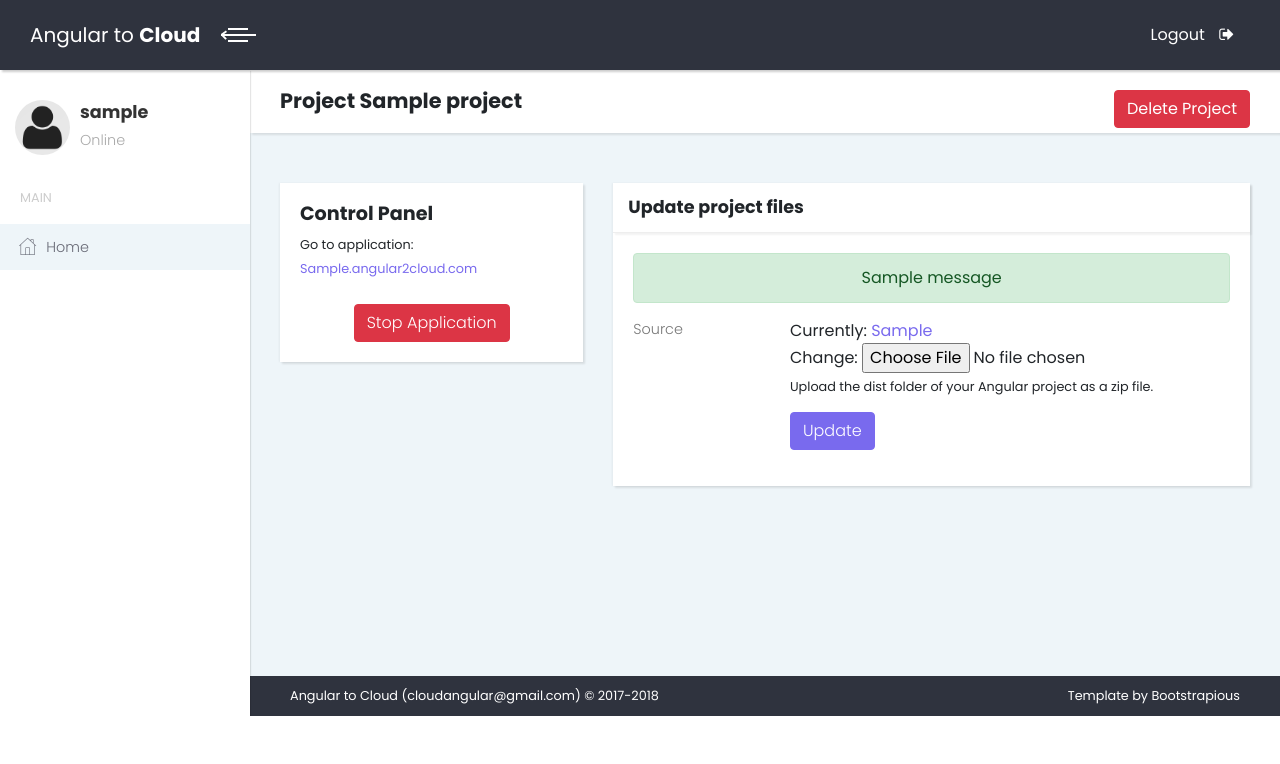
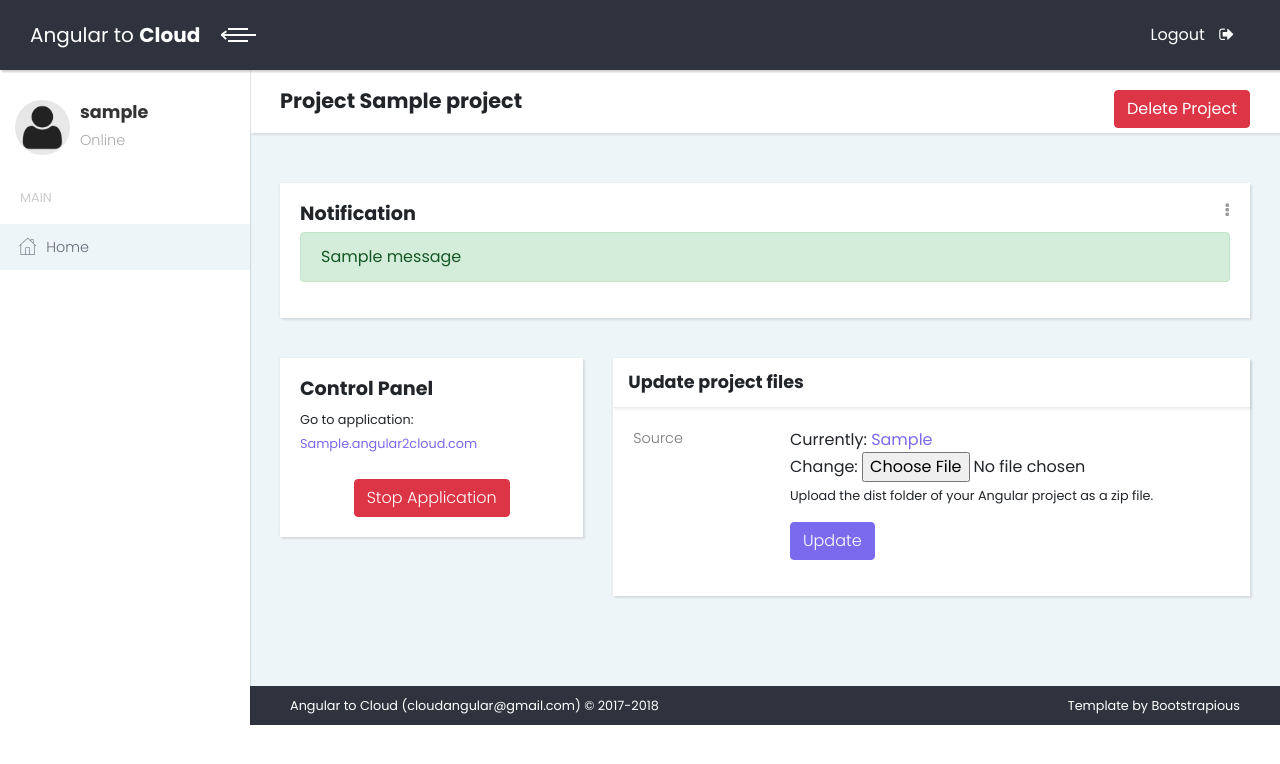
Before and after one commit to brunoliveira8/angular2cloud, a Django app: a page that uses angular2cloud/templates/dashboard/project_update_form.html in a window 1280 px wide. Shown: the top 764 px of the page. Run offline with Django 3.2, Linux system fonts and the light colour scheme; a user stored in the database is signed in; tables that the repository leaves empty hold one stand-in row (values such as "Sample post"); one stand-in notice (Sample message) is shown; some libraries are stand-ins or nearby versions.

Commit message:
Add success message to create view

```diff
--- a/angular2cloud/dashboard/views.py
+++ b/angular2cloud/dashboard/views.py
@@ -27,9 +27,10 @@ class ProjectList(ListView):
 
 
 @method_decorator(login_required, name='dispatch')
-class ProjectCreate(CreateView):
+class ProjectCreate(SuccessMessageMixin, CreateView):
     model = Project
     fields = ['name', 'domain', 'source']
+    success_message = "The project was created successfully! It may take a few seconds to the subdomain be available."
 
     def form_valid(self, form):
         n_projects = len(Project.objects.filter(user=self.request.user))
--- a/angular2cloud/templates/dashboard/project_update_form.html
+++ b/angular2cloud/templates/dashboard/project_update_form.html
@@ -2,14 +2,37 @@
 {% load widget_tweaks %}
 {% block page_header %} Project {{ project.name }} <a href="{% url 'project-delete' slug=project.domain%}" class="btn btn-danger pull-right"> Delete Project</a>{% endblock %}
 {% block content %}
+
 <section class="client">
     <div class="container-fluid">
+        {% if messages %}
+        <div class="row">
+        <!-- Work Amount  -->
+            <div class="col-lg-12">
+                <div class="work-amount card">
+                    <div class="card-close">
+                        <div class="dropdown">
+                            <button type="button" id="closeCard1" data-toggle="dropdown" aria-haspopup="true" aria-expanded="false" class="dropdown-toggle"><i class="fa fa-ellipsis-v"></i></button>
+                        <div aria-labelledby="closeCard1" class="dropdown-menu dropdown-menu-right has-shadow"><a href="#" class="dropdown-item remove"> <i class="fa fa-times"></i>Close</a><a href="#" class="dropdown-item edit"> <i class="fa fa-gear"></i>Edit</a></div>
+                        </div>
+                    </div>
+                    <div class="card-body">
+                        <h3>Notification</h3>
+                        <div class="alert alert-success" role="success">
+                            {% for message in messages %} {{ message }} {% endfor %}
+                        </div>
+                    </div>
+                </div>
+            </div>
+        </div>
+        {% endif %}
         <div class="row">
         <!-- Work Amount  -->
         <div class="col-lg-4">
             <div class="work-amount card">
             <div class="card-body">
-                  <h3>Control Panel</h3><small>Go to application: <a href="https://{{project.domain}}.angular2cloud.com">{{project.domain}}.angular2cloud.com</a> </small>
+                <h3>Control Panel</h3>
+                <small>Go to application: <a href="https://{{project.domain}}.angular2cloud.com">{{project.domain}}.angular2cloud.com</a> </small>
                 <div class="text-center">
                     <br>
                     <form method="post" action="{% url 'project-activate' %}">
@@ -40,11 +63,6 @@
                                 {% for error in form.non_field_errors %} {{ error }} {% endfor %}
                             </div>
                             {% endif %}
-                                {% if messages %}
-                                <div class="alert alert-success text-center" role="success">
-                                        {% for message in messages %} {{ message }} {% endfor %}
-                                </div>
-                                {% endif %}
                             <div class="form-group row">
                                 <label class="col-sm-3 form-control-label">Source</label>
                                 <div class="col-sm-9">
@@ -66,11 +84,4 @@
         </div>
     </div>
 </section>
-<section class="forms">
-    <div class="container-fluid">
-        <div class="row">
-
-        </div>
-    </div>
-</section>
 {% endblock %}
```
Lines whose indentation alone changed are shown as unchanged.
